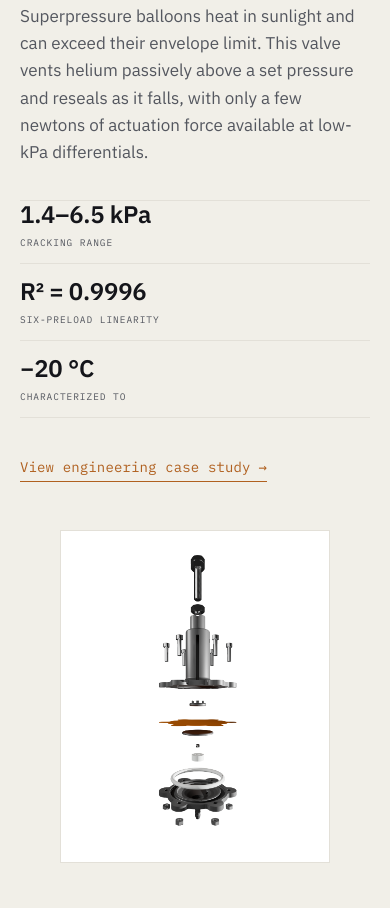
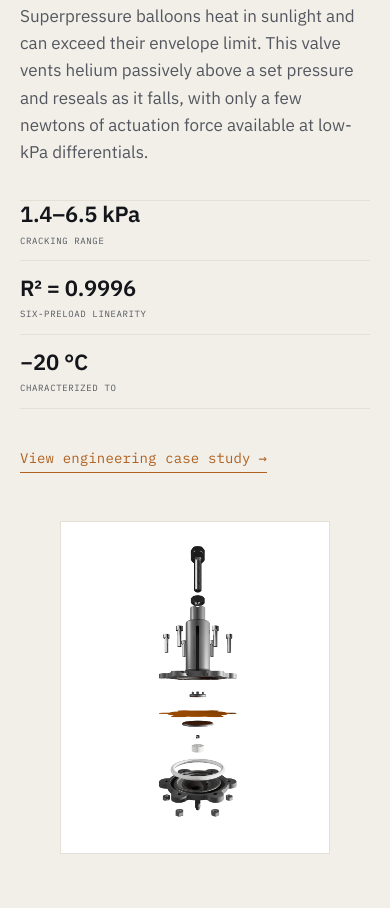
Before and after one commit to mohamedoubih/mohamedoubih.github.io, a plain HTML site: page index.html in a window 390 px wide. Shown: the part 1536-2444 px from the top of the page. Drawn offline with Linux system fonts and the light colour scheme.

Commit message:
Update style.css

```diff
--- a/css/style.css
+++ b/css/style.css
@@ -171,7 +171,7 @@ a:focus-visible,button:focus-visible{outline:2px solid var(--accent);outline-off
 /* ---------- featured project (01) ---------- */
 .feature{background:var(--canvas); padding:80px 0}
 .feature__grid{
-  display:grid; grid-template-columns:minmax(0,.78fr) minmax(0,1.22fr);
+  display:grid; grid-template-columns:minmax(0,1.09fr) minmax(0,.91fr);
   gap:56px; align-items:center;
 }
 .feature h3{
@@ -224,12 +224,13 @@ a:focus-visible,button:focus-visible{outline:2px solid var(--accent);outline-off
   margin:0 0 7px; font-weight:600; letter-spacing:-.01em; line-height:1.15;
   font-variant-numeric:tabular-nums;
   font-size:clamp(1.15rem,1rem + .5vw,1.375rem);
+  white-space:nowrap;
 }
 .metrics dt{
   font-family:var(--mono); font-size:9.5px; letter-spacing:.1em;
   text-transform:uppercase; color:var(--ink-soft); line-height:1.5;
 }
-.metrics--lg dd{font-size:clamp(1.5rem,1.05rem + 1.3vw,2.125rem)}
+.metrics--lg dd{font-size:clamp(1.375rem,3.45vw - 10.9px,2.125rem)}
 
 /* ---------- approach ---------- */
 .approach{padding:100px 0}
@@ -287,6 +288,8 @@ a:focus-visible,button:focus-visible{outline:2px solid var(--accent);outline-off
 /* ---------- responsive ---------- */
 @media (max-width:1080px){
   .hero__grid,.feature__grid,.project__grid{gap:40px}
+  .feature__grid{grid-template-columns:minmax(0,1.25fr) minmax(0,.75fr)}
+  .metrics--lg dt{font-size:9px; letter-spacing:.07em}
   .stages{gap:28px}
 }
 
```
